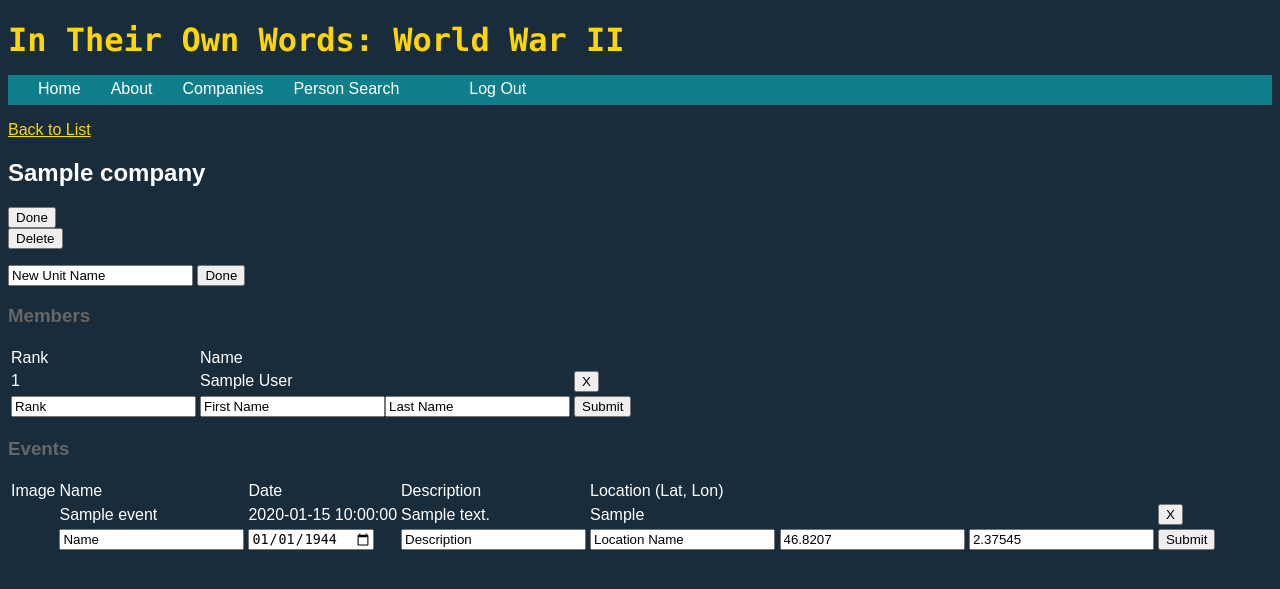
After one commit to Thing342/CS3744Project, a PHP site: the page made by app/views/companyEdit.php in a window 1280 px wide. The commit adds this page. Shown: the top 589 px of the page. Run offline with PHP 8.4, Linux system fonts and the light colour scheme; the template is opened without the code that fills it: most values are stand-ins (such as "Sample title", 1, 10 or a date in 2020); data that the repository does not hold is empty; some libraries are stand-ins or nearby versions.

Commit message:
add nonfunctional frontend for edit page

```diff
--- a/Controller.php
+++ b/Controller.php
@@ -34,6 +34,10 @@ abstract class Controller {
         return [
             "method" => $method, "pattern" => $pattern, "func" => [$this, $func]
         ];
+    }
+
+    public function url(string $internal): string {
+        return $_ENV['SUBDIRECTORY'] . $internal;
     }
 
     /**
--- /dev/null
+++ b/app/views/companyEdit.php
@@ -0,0 +1,102 @@
+<?php
+/**
+ * @var $company \app\models\Unit
+ * @var $members \app\models\Person[]
+ * @var $events  \app\models\UnitEvent[]
+ *
+ * @var $this \app\controllers\BaseController
+ */
+$title = $company->getName();
+
+$js_init = '';
+$container_class = 'container';
+$container_id = 'container';
+include "app/views/_header.phtml"
+?>
+<div id = "whiteTextDiv">
+    <a href="<?= $this->url('/companies') ?>">Back to List</a>
+    <h2><?=$company->getName()?></h2>
+    <form action="<?= $this->url('/companies/'. $company->getId()) ?>">
+        <input type="submit" value="Done">
+    </form>
+    <form action="<?= $this->url('/companies/'. $company->getId()) . "/delete" ?>">
+        <input type="submit" value="Delete">
+    </form>
+    <p></p>
+    <form action="<?= $this->url('/companies/'. $company->getId()) . '/changeName' ?>" method="post">
+        <input type="text" name="name" value="New Unit Name">
+        <input type="submit" value="Done">
+    </form>
+    <h3>Members</h3>
+    <section>
+        <table>
+            <thead>
+            <tr>
+                <td>Rank</td>
+                <td>Name</td>
+                <td></td>
+            </tr>
+            </thead>
+            <tbody>
+                <?php foreach ($members as $person): ?>
+                    <tr>
+                        <td><?= $person->getRank() ?></td>
+                        <td><?= $person->getFullName() ?></td>
+                        <td>
+                            <form action="<?= $this->url('/companies/' . $company->getId() . "/personDelete/" . $person->getId())?>" method="post">
+                                <input type="submit" value="X">
+                            </form>
+                        </td>
+                    </tr>
+                <?php endforeach; ?>
+                <tr><form action="<?= $this->url('/companies/' . $company->getId() . "/personAdd/") ?>" method="post">
+                        <td><input type="text" name="rank" value="Rank"></td>
+                        <td><input type="text" name="firstname" value="First Name"><input type="text" name="lastname" value="Last Name"></td>
+                        <td><input type="submit"></td>
+                    </form></tr>
+            </tbody>
+        </table>
+    </section>
+
+    <h3>Events</h3>
+    <section>
+        <table>
+            <thead><tr>
+                <td>Image</td>
+                <td>Name</td>
+                <td>Date</td>
+                <td>Description</td>
+                <td>Location (Lat, Lon)</td>
+            </tr></thead>
+            <tbody>
+                <?php foreach ($events as $event): ?>
+                    <tr>
+                        <td><!-- TODO: Load Image From AJAX --></td>
+                        <td><?= $event->getEventName() ?></td>
+                        <td><?= $event->getDate() ?></td>
+                        <td><?= $event->getDescription() ?></td>
+                        <td><?= $event->getLocationString() ?></td>
+                        <td>
+                            <form action="<?= $this->url('/companies/' . $company->getId() . "/eventDelete/" . $event->getId())?>" method="post">
+                                <input type="submit" value="X">
+                            </form>
+                        </td>
+                    </tr>
+                <?php endforeach; ?>
+                <tr><form action="<?= $this->url('/companies/' . $company->getId() . "/eventAdd/") ?>" method="post">
+                        <td><!-- Placeholder --></td>
+                        <td><input type="text" name="eventName" value="Name"></td>
+                        <td><input type="date" name="date" value="1944-01-01"></td>
+                        <td><input type="text" name="description" value="Description"></td>
+                        <td>
+                            <input type="text" name="locationName" value="Location Name">
+                            <input type="number" name="latitude" value="46.8207">
+                            <input type="number" name="longitude" value="2.37545">
+                        </td>
+                        <td><input type="submit"></td>
+                    </form></tr>
+            </tbody>
+        </table>
+    </section>
+
+</div>
--- a/config.php
+++ b/config.php
@@ -15,16 +15,15 @@ $config = [
         'pass' => 'cs3744'
     ],
 
-    /*
     // Settings for PHP Development Server (wes)
     "Location" => "http://localhost:9999", // The absolute URL where this site is hosted. (TODO: change for submission)
     "Subdirectory" => "", // The subdirectory within /htdocs where the site is stored.
     "Server" => "builtin", // deployment method. using "builtin" turns on settings specific to the PHP built-in server
-    */
 
-
+/*
     // Settings for apache (everyone else)
     "Location" => "http://localhost/Project4/CS3744Project", // The absolute URL where this site is hosted.
     "Subdirectory" => "/Project4/CS3744Project", // The subdirectory within /htdocs where the site is stored.
     "Server" => "apache", // deployment method. using "builtin" turns on settings specific to the PHP built-in server
+*/
     ];
```
Also changed, not shown: app/controllers/CompanyController.php (+32 -0 lines), app/views/companyDetails.php (+10 -0 lines).
